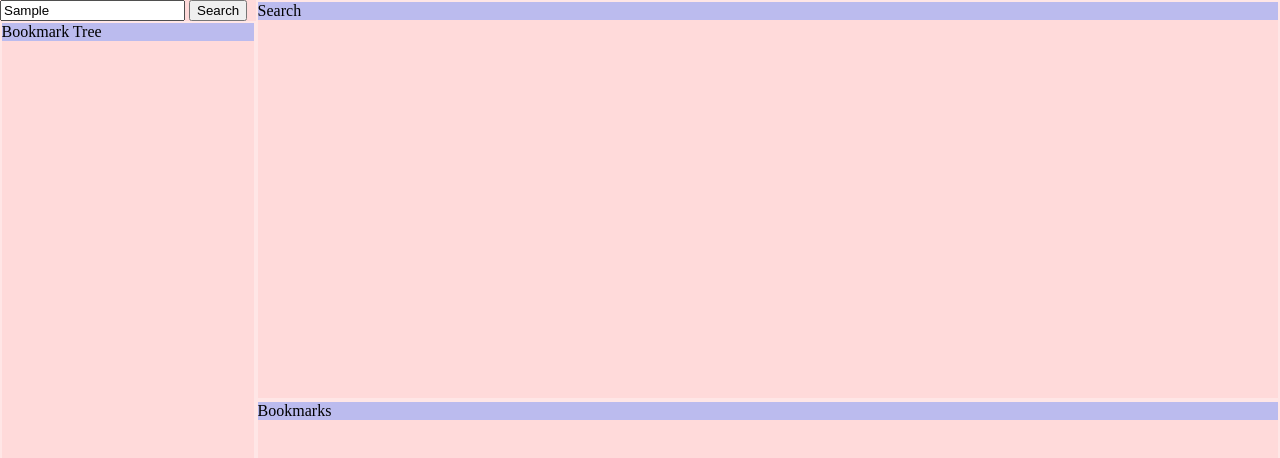
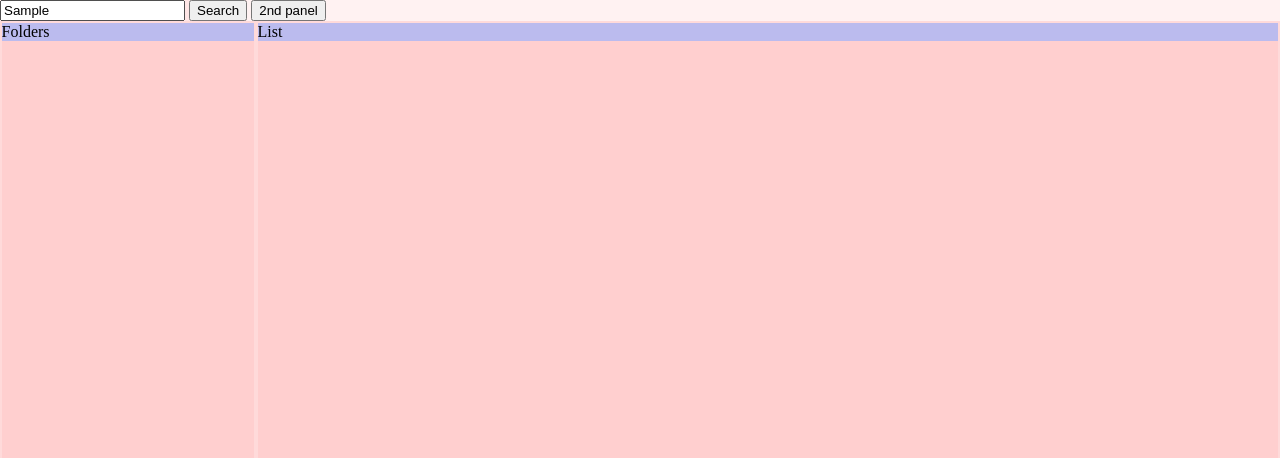
Before and after one commit to theme/shiori, a browser extension: page src/jade/arranger.jade in a window 1280 px wide. Both pictures are taken after typing "Sample" into the empty fields and a click on the button "Search". Drawn offline with nearby package versions, Linux system fonts and the light colour scheme; files that its build step writes are made by us from their sources.

Commit message:
restore top bar, add 2nd panel

```diff
--- a/pub/js/eventPage.js
+++ b/pub/js/eventPage.js
@@ -22,7 +22,7 @@ function goToArranger(){
         }
         console.log( 'Could not find Arranger tab. Create one... ');
         chrome.tabs.create({url:getArrangerUrl()});
-  })
+    });
 }
 
 chrome.browserAction.onClicked.addListener(goToArranger);
--- a/src/jade/arranger.jade
+++ b/src/jade/arranger.jade
@@ -4,27 +4,29 @@ html(lang="en")
         meta(charset="utf-8")
         link(href="css/arranger.css", rel="stylesheet")
     body
-        div.container#left
+        div#header
             form#search-form
-                div.form-group
-                    input#search-text(type="text",placeholder="Keyword", autofocus)
-                    button#search-button Search
-            div#panel-bm-tree.panel
-                div.panel-heading Bookmark Tree
-                div.panel-body#bookmarks-tree
+                input#search-text(type="text",placeholder="Keyword", autofocus)
+                button#search-button Search
+            button#toggle-sub 2nd panel
+        div#main
+            div.container.tree
+                div#panel-bm-tree.panel
+                    div.panel-heading Folders
+                    div.panel-body#bookmarks-tree
 
-        div.container#middle
-            div#panel-search-results.panel
-                div.panel-heading Search
-                div.panel-body#search-results
-            div#panel-bm-list.panel
-                div.panel-heading Bookmarks
-                div.panel-body#bookmarks-list
+            div.container.lists
+                div#panel-bm-list.panel
+                    div.panel-heading List
+                    div.panel-body#bookmarks-list
+                div#panel-bm-list.panel.sub
+                    div.panel-heading List 2
+                    div.panel-body#bookmarks-list
 
-        div.container#right
-            div#panel-bm-list.panel
-                div.panel-heading Bookmark Tree
-                div.panel-body#bookmarks-tree2
+            div.container.tree.sub
+                div#panel-bm-list.panel
+                    div.panel-heading Folders 2
+                    div.panel-body#bookmarks-tree2
 
 
         script(src="js/util.js")
--- a/src/js/arranger.js
+++ b/src/js/arranger.js
@@ -1,24 +1,19 @@
 (function() {
     var dumpBookmarks, dumpNode, dumpTreeNodes, makeNode;
     var loadBookmarkTree, listBookmarks, searchBookmarks;
+    var toggleSub;
 
-    document.onreadystatechange = function () {
-        if (document.readyState == "complete") {
-            var searchFun = (function(e) {
-                var query = $('#search-text').value;
-                searchBookmarks(query);
-                e.preventDefault();
-            });
-            $('#search-button').addEventListener('click', searchFun);
-            $('#search-form').addEventListener('submit', searchFun);
-            $('#panel-bm-tree').addEventListener('click',( function(e) {
-                if( e.target.id ){
-                    listBookmarks('bookmarks-list', e.target.id );
-                }
-            }),true);
-            loadBookmarkTree('bookmarks-tree');
+    toggleSub = function(){
+        var x = document.querySelectorAll('.sub');
+        for( var i = 0 ; i< x.length ; i++){
+            console.log(x[i].style.display);
+            if ( x[i].style.display == 'none'){
+                x[i].style.display = 'block';
+            }else {
+                x[i].style.display = 'none';
+            }
         }
-    };
+    }
 
     listBookmarks = function( destDivName, bmId ){
         var dest = $('#' + destDivName);
@@ -36,7 +31,7 @@
 
     searchBookmarks = function(query) {
         if (query) {
-            dumpBookmarks('search-results', query);
+            dumpBookmarks('bookmarks-list', query);
         }
     };
 
@@ -105,4 +100,23 @@
         return span;
     }
 
+    document.onreadystatechange = function () {
+        if (document.readyState == "complete") {
+            var searchFun = (function(e) {
+                var query = $('#search-text').value;
+                searchBookmarks(query);
+                e.preventDefault();
+            });
+            $('#search-button').addEventListener('click', searchFun);
+            $('#toggle-sub').addEventListener('click', toggleSub);
+            $('#search-form').addEventListener('submit', searchFun);
+            $('#panel-bm-tree').addEventListener('click',( function(e) {
+                if( e.target.id ){
+                    listBookmarks('bookmarks-list', e.target.id );
+                }
+            }),true);
+            loadBookmarkTree('bookmarks-tree');
+        }
+    };
+
 }).call(this);
--- a/src/less/arranger.less
+++ b/src/less/arranger.less
@@ -1,5 +1,7 @@
 @dbg-color:rgba(255,0,0, .05);
 @dropdown-background-color: #ffe;
+
+@tree-width:20%;
 
 /* debug */
 div, ul, li, p, a, form{
@@ -12,22 +14,36 @@ div {
 }
 
 html,
-body {
+body{
     height: 100%;
+    width: 100%;
     margin: 0;
     padding: 0px;
-    overflow: hidden;
+    .flex-v;
+}
 
-    width: 100%;
+#header * {
+    display: inline-block;
+}
+
+.flex-h {
     display: flex;
     flex-flow: row nowrap;
-    #left{ flex: 1 1 auto; }
-    #middle{ flex: 5 1 auto; }
-    #right{ flex: 1 1 auto; display: none; }
+}
+.flex-v {
+    display: flex;
+    flex-flow: column nowrap;
+}
+
+#main {
+    .flex-h;
+    flex: 1 1 100%;
+    .tree{ flex: 2 2 @tree-width; }
+    .lists{ flex: 1 1 100% - @tree-width; }
 }
 
 .container {
-    width: 5%;
+/* width: 5%; */
 
     display: flex;
     flex-flow: column nowrap;
@@ -61,3 +77,7 @@ body {
         }
     }
 }
+
+.sub {
+    display: none;
+}
```
Lines whose indentation alone changed are shown as unchanged.
